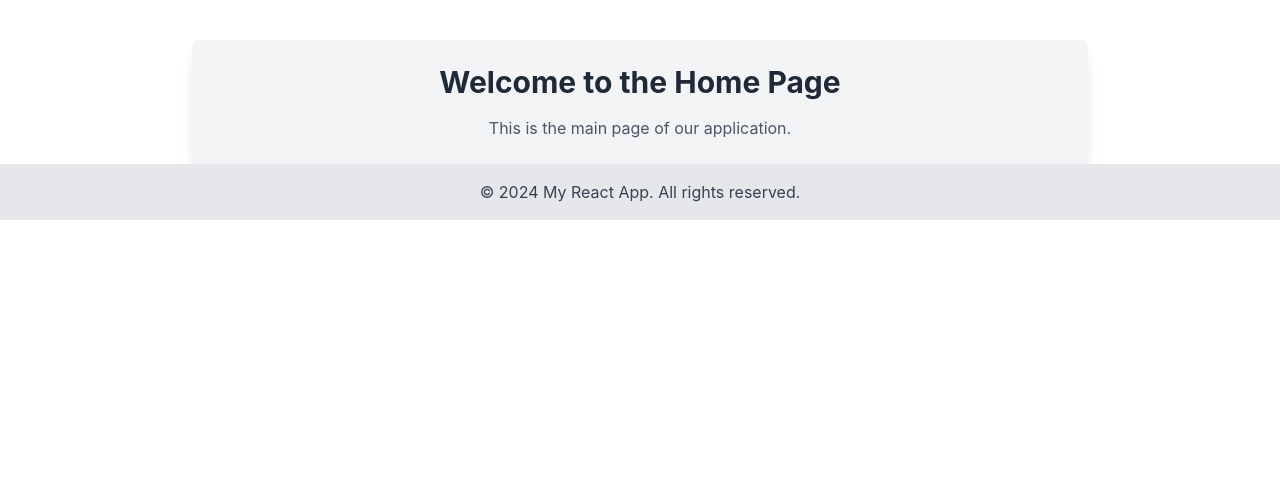
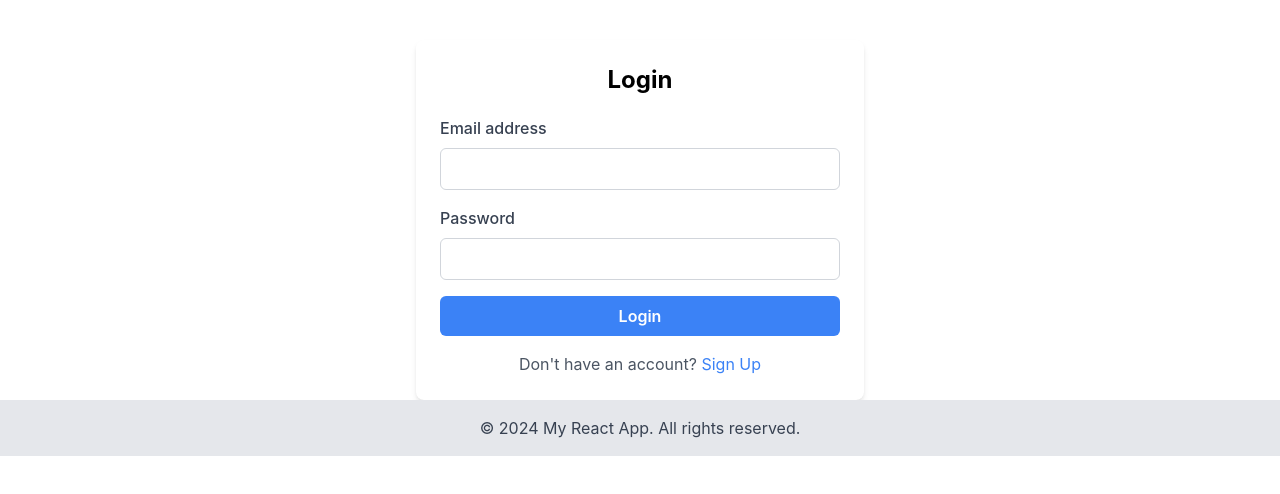
Before and after one commit to vinhngn/owl-swap, a React (Create React App) app in the folder frontend/: page / in a window 1280 px wide. Shown: the top 494 px of the page. Built offline with nearby package versions, Linux system fonts and the light colour scheme.

Commit message:
Add clientID Google OAuth

```diff
--- a/frontend/src/App.js
+++ b/frontend/src/App.js
@@ -12,7 +12,7 @@ const App = () => {
     return (
         <Router>
             <Routes>
-                <Route path="/" element={<Home />} />
+                <Route path="/" element={<Login />} />
                 <Route path="/login" element={<Login />} />
                 <Route path="/signup" element={<Signup />} />
                 {/* Add more routes as needed */}
--- a/frontend/src/pages/Signup.jsx
+++ b/frontend/src/pages/Signup.jsx
@@ -86,7 +86,7 @@ const Signup = () => {
     };
 
     return (
-        <GoogleOAuthProvider clientId="591480352874-umkc4sq466ojjtn3hfubqgtnthkso4a4.apps.googleusercontent.com">
+        <GoogleOAuthProvider clientId="365155987060-645o2sm1sehrspf4uqhq2gsuv8ie12j2.apps.googleusercontent.com">
             <div className="max-w-md mx-auto mt-10 p-6 bg-white shadow-md rounded-lg">
                 <h2 className="text-2xl font-bold mb-5 text-center">Sign Up</h2>
                 {error && <div className="bg-red-100 text-red-700 p-3 mb-5 rounded">{error}</div>}
```
Also changed, not shown: 2 other files (tests, documents, lock files or other folders).
